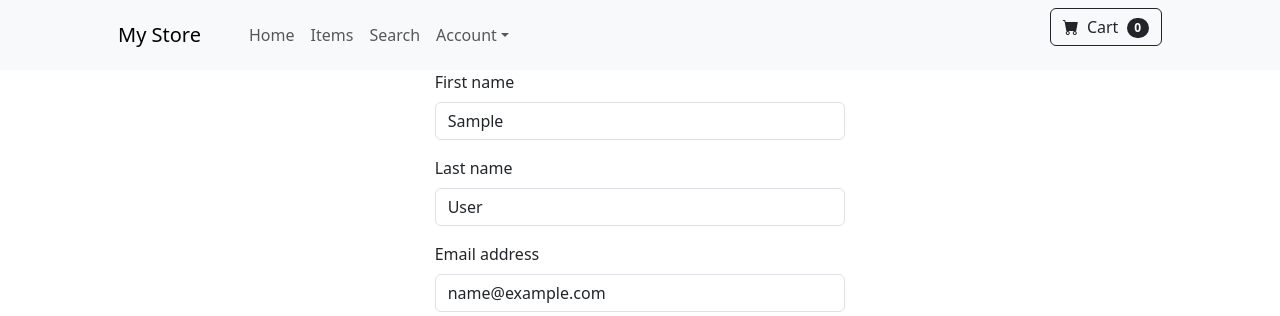
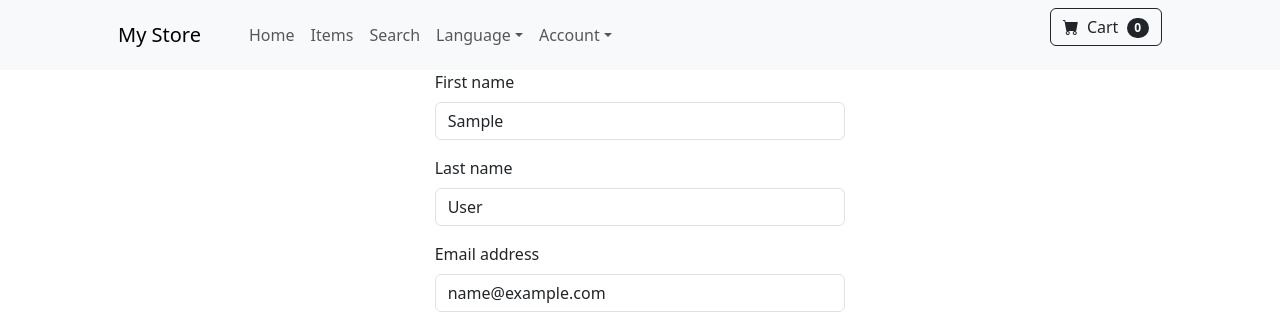
Before and after one commit to pouya-gh/MyStore, a Django app: page /en/profile/update in a window 1280 px wide. Shown: the top 316 px of the page. Run offline with Django 5.2, Linux system fonts and the light colour scheme; the visitor is signed in with stand-in values (Sample User, id 1); data that the repository does not hold is empty; some libraries are stand-ins or nearby versions.

Commit message:
add langauge selection to navigation bar

```diff
--- a/account/templates/base.html
+++ b/account/templates/base.html
@@ -1,6 +1,10 @@
 {% load i18n %}
 {% load static %}
 {% load django_bootstrap5 %}
+
+{% get_current_language as LANGUAGE_CODE %}
+{% get_available_languages as LANGUAGES %}
+{% get_language_info_list for LANGUAGES as languages %}
 
 {% get_current_language as LANGUAGE_CODE %}
 <html lang="{{ LANGUAGE_CODE }}" {% if LANGUAGE_CODE == "fa" %}dir="rtl"{% endif %}>
@@ -42,6 +46,14 @@
                     <li class="nav-item"><a class="nav-link" aria-current="page" href="{% url "home" %}">{% trans "Home" %}</a></li>
                     <li class="nav-item"><a class="nav-link" href="{% url "items:items_list" %}">{% trans "Items" %}</a></li>
                     <li class="nav-item"><a class="nav-link" href="{% url "items:search" %}">{% trans "Search" %}</a></li>
+                    <li class="nav-item dropdown">
+                      <a class="nav-link dropdown-toggle" id="navbarDropdown" href="#" role="button" data-bs-toggle="dropdown" aria-expanded="false">{% trans "Language" %}</a>
+                      <ul class="dropdown-menu" aria-labelledby="navbarDropdown">
+                          {% for language in languages %}
+                          <li><a class="dropdown-item" href="/{{ language.code }}/" {% if language.code == LANGUAGE_CODE %} class="selected"{% endif %}>{{ language.name_local }}</a></li>
+                          {% endfor %}
+                      </ul>
+                    </li>
                     {% if request.user.is_authenticated %}
                     <li class="nav-item dropdown">
                       <a class="nav-link dropdown-toggle" id="navbarDropdown" href="#" role="button" data-bs-toggle="dropdown" aria-expanded="false">{% trans "Account" %}</a>
```
Also changed, not shown: account/locale/en/LC_MESSAGES/django.po, account/locale/fa/LC_MESSAGES/django.po, items/locale/en/LC_MESSAGES/django.po, items/locale/fa/LC_MESSAGES/django.po, locale/en/LC_MESSAGES/django.po, locale/fa/LC_MESSAGES/django.po, orders/locale/en/LC_MESSAGES/django.po, orders/locale/fa/LC_MESSAGES/django.po, 2 other files.
